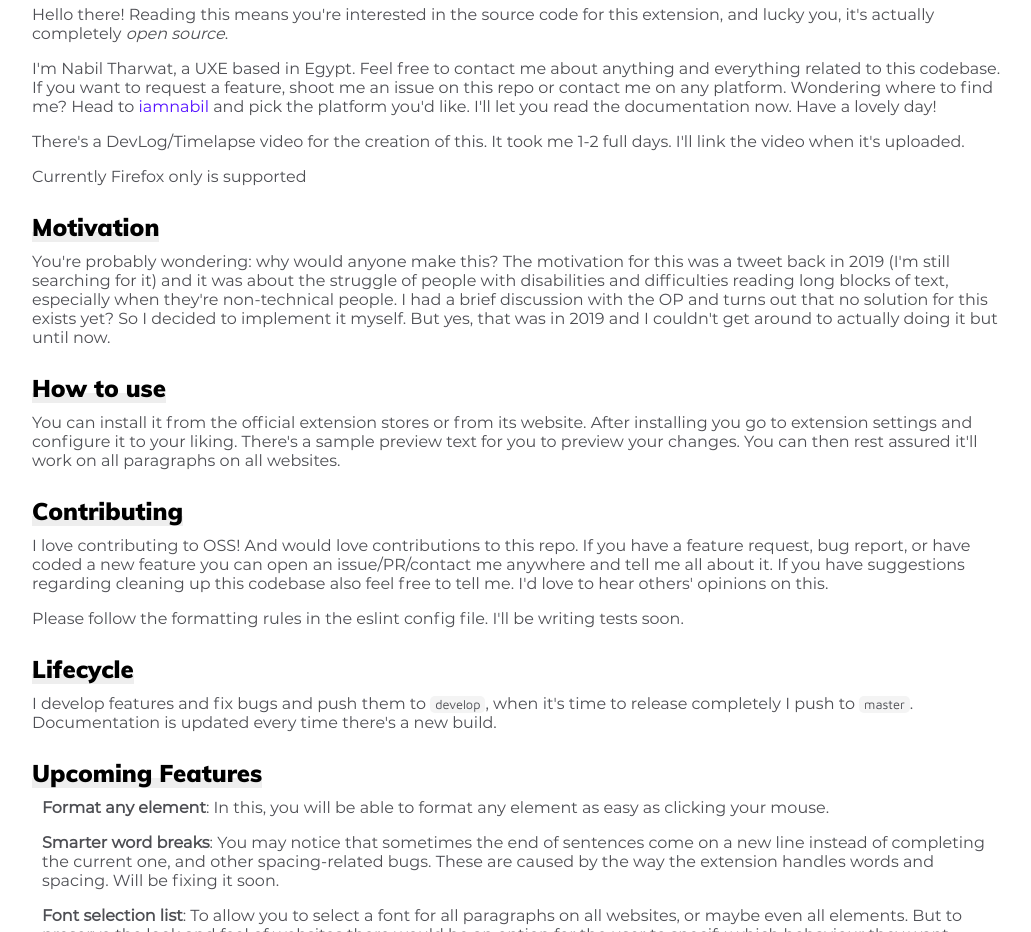
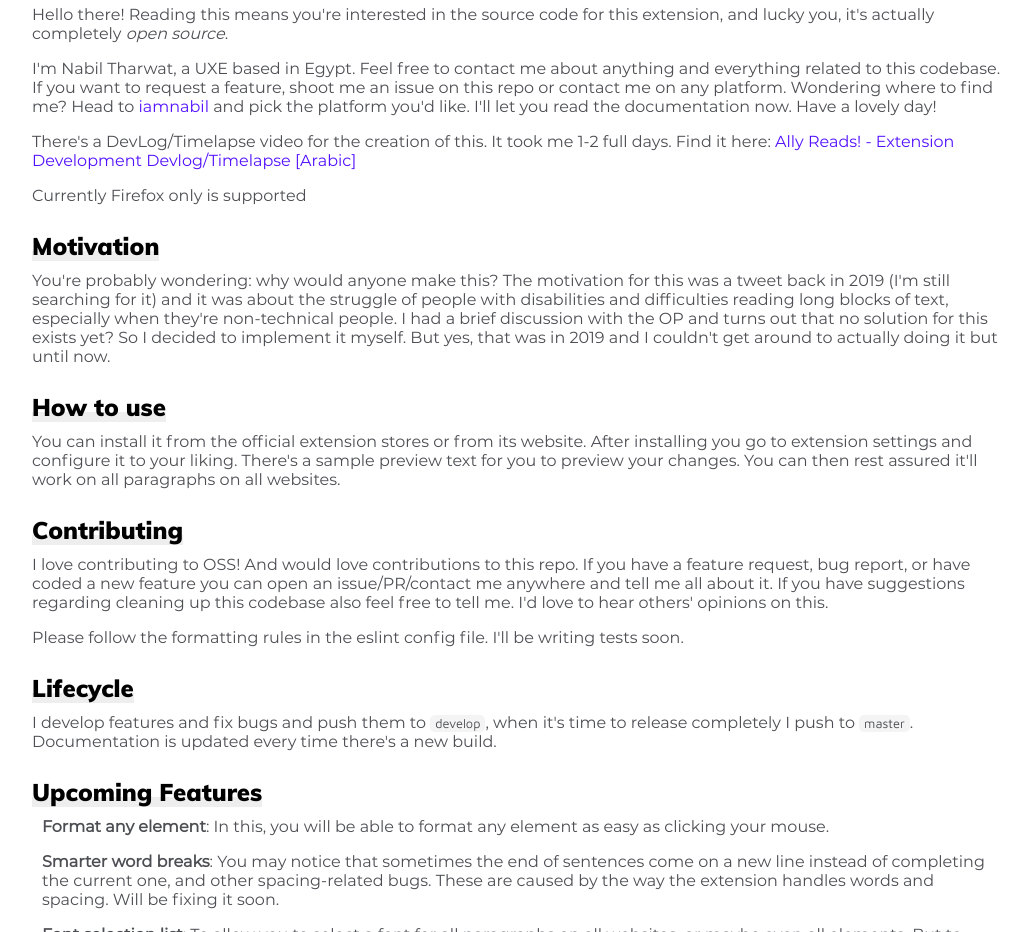
Before and after one commit to KL13NT/ally-reads, a browser extension: page docs/index.html in a window 1280 px wide. Shown: the part 1000-1932 px from the top of the page, without its empty margins (248-1279 px from the left). Drawn offline with Linux system fonts and the light colour scheme.

Commit message:
Update index.html

```diff
--- a/docs/index.html
+++ b/docs/index.html
@@ -100,7 +100,7 @@
 <h2>Developer Notes</h2>
 <p>Hello there! Reading this means you're interested in the source code for this extension, and lucky you, it's actually completely <em>open source</em>.</p>
 <p>I'm Nabil Tharwat, a UXE based in Egypt. Feel free to contact me about anything and everything related to this codebase. If you want to request a feature, shoot me an issue on this repo or contact me on any platform. Wondering where to find me? Head to <a href="https://iamnabil.me/about">iamnabil</a> and pick the platform you'd like. I'll let you read the documentation now. Have a lovely day!</p>
-<p>There's a DevLog/Timelapse video for the creation of this. It took me 1-2 full days. I'll link the video when it's uploaded.</p>
+<p>There's a DevLog/Timelapse video for the creation of this. It took me 1-2 full days. Find it here: <a href="https://www.youtube.com/watch?v=OeVvVMPCdbY">Ally Reads! - Extension Development Devlog/Timelapse [Arabic]</a></p>
 <blockquote>
 <p>Currently Firefox only is supported</p>
 </blockquote>
```
